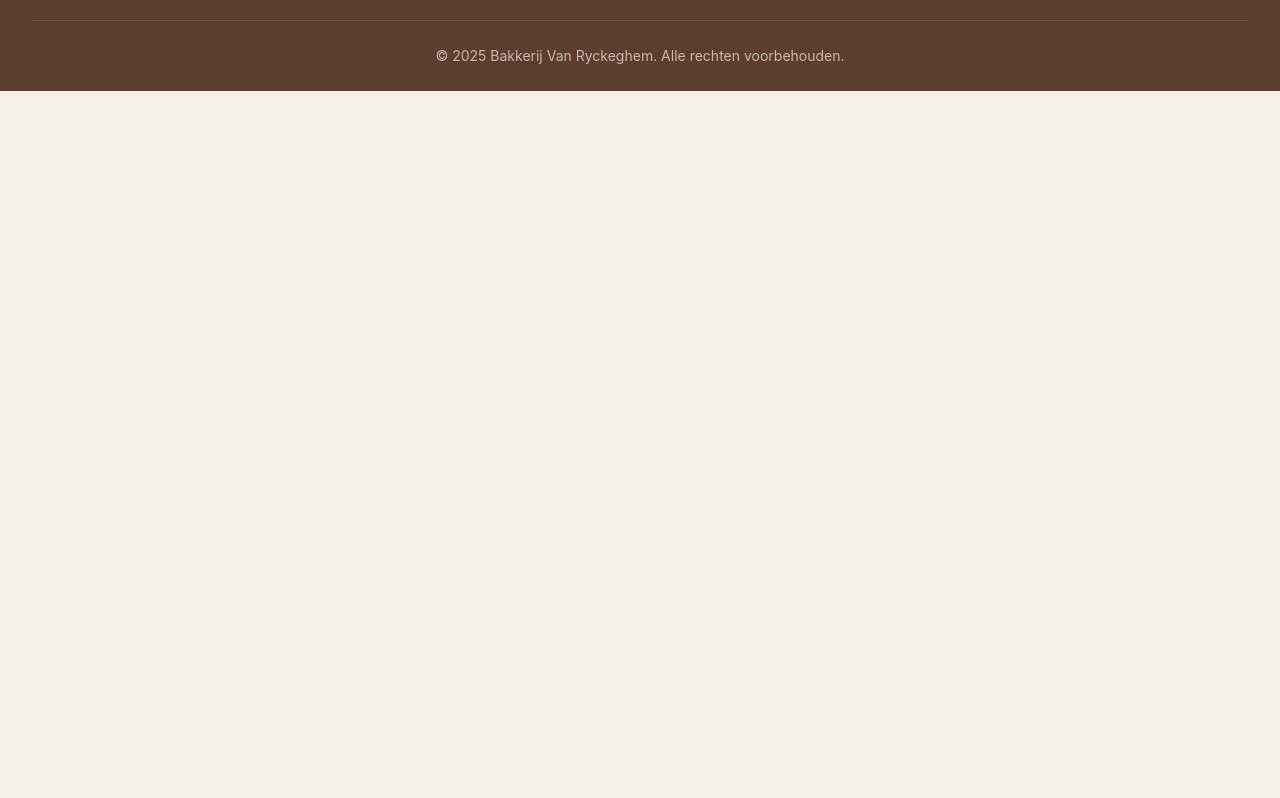
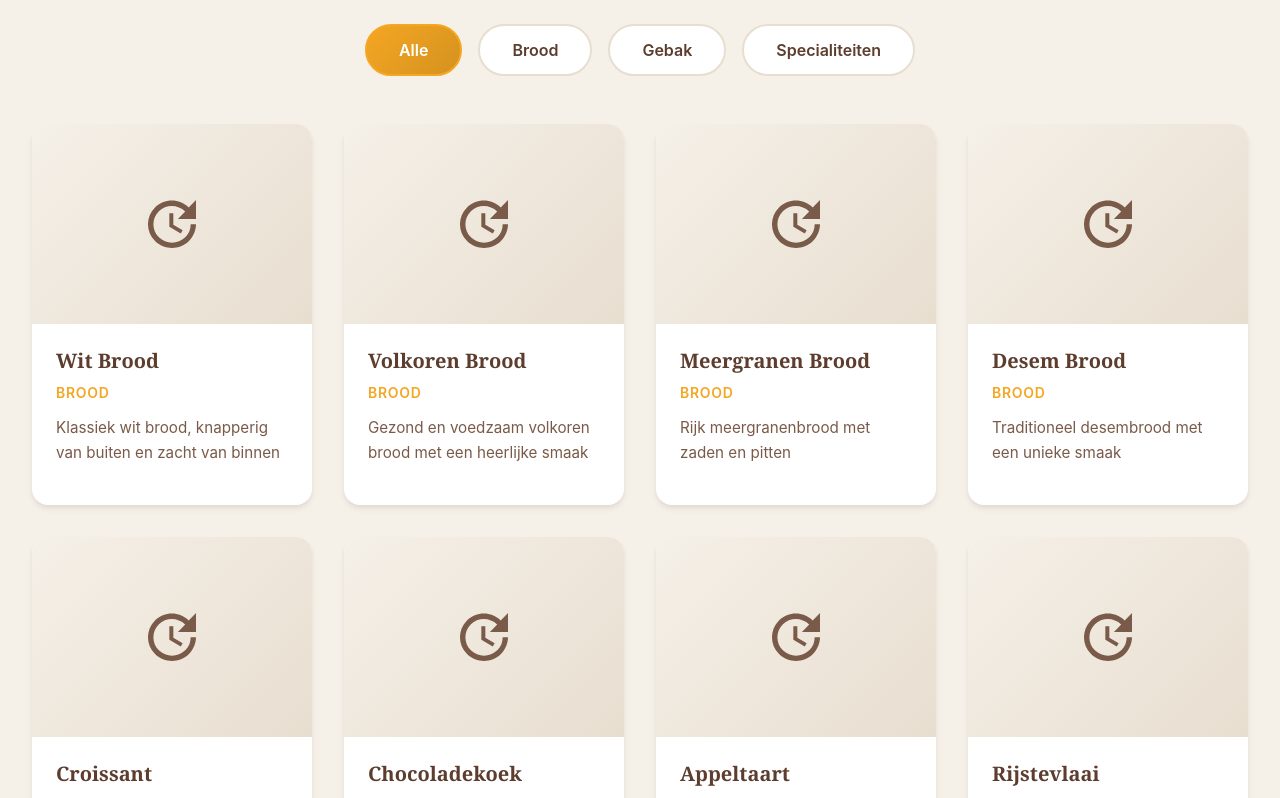
Before and after one commit to SanderVanryckeghem/bakkerij_vanryckeghem, an Angular app in the folder bakkerij_vanryckeghem/: page /assortiment in a window 1280 px wide. Shown: the part 760-1558 px from the top of the page. Before the commit the page ends 851 px from the top, so only its background shows below. Built offline with nearby package versions, Linux system fonts and the light colour scheme.

Commit message:
Issue 20: Assortiment Page - Product Catalog

```diff
--- a/bakkerij_vanryckeghem/src/app/features/assortiment/assortiment/assortiment.html
+++ b/bakkerij_vanryckeghem/src/app/features/assortiment/assortiment/assortiment.html
@@ -1,6 +1,53 @@
-<div class="container-custom py-16">
-  <h1 class="text-hero text-bakery-brown mb-4">Ons Assortiment</h1>
-  <p class="text-lg mb-8">
-    Product catalog - coming soon in issue #20
-  </p>
+<div>
+  <app-hero
+    title="Ons Assortiment"
+    subtitle="Ontdek onze ambachtelijke producten, dagelijks vers gebakken"
+  ></app-hero>
+
+  <div class="container-custom py-16">
+    <section class="mb-12">
+      <div class="category-filters">
+        @for (category of categories; track category) {
+          <button
+            class="category-filter-btn"
+            [class.active]="selectedCategory() === category"
+            (click)="selectCategory(category)"
+          >
+            {{ category }}
+          </button>
+        }
+      </div>
+    </section>
+
+    <section>
+      <div class="products-grid">
+        @for (product of filteredProducts(); track product.id) {
+          <div class="product-card">
+            <div class="product-image">
+              @if (product.imageUrl) {
+                <img [src]="product.imageUrl" [alt]="product.name" loading="lazy">
+              } @else {
+                <div class="product-image-placeholder">
+                  <svg class="w-16 h-16 text-bakery-brown-light" fill="currentColor" viewBox="0 0 24 24">
+                    <path d="M21 10.12h-6.78l2.74-2.82c-2.73-2.7-7.15-2.8-9.88-.1-2.73 2.71-2.73 7.08 0 9.79 2.73 2.71 7.15 2.71 9.88 0C18.32 15.65 19 14.08 19 12.1h2c0 1.98-.88 4.55-2.64 6.29-3.51 3.48-9.21 3.48-12.72 0-3.5-3.47-3.53-9.11-.02-12.58 3.51-3.47 9.14-3.47 12.65 0L21 3v7.12zM12.5 8v4.25l3.5 2.08-.72 1.21L11 13V8h1.5z"/>
+                  </svg>
+                </div>
+              }
+            </div>
+            <div class="product-content">
+              <h3 class="product-name">{{ product.name }}</h3>
+              <p class="product-category">{{ product.category }}</p>
+              <p class="product-description">{{ product.description }}</p>
+            </div>
+          </div>
+        }
+      </div>
+
+      @if (filteredProducts().length === 0) {
+        <div class="no-products">
+          <p>Geen producten gevonden in deze categorie.</p>
+        </div>
+      }
+    </section>
+  </div>
 </div>
--- a/bakkerij_vanryckeghem/src/app/features/assortiment/assortiment/assortiment.scss
+++ b/bakkerij_vanryckeghem/src/app/features/assortiment/assortiment/assortiment.scss
@@ -0,0 +1,118 @@
+.category-filters {
+  display: flex;
+  justify-content: center;
+  flex-wrap: wrap;
+  gap: 1rem;
+  margin-bottom: 3rem;
+}
+
+.category-filter-btn {
+  padding: 0.75rem 2rem;
+  background: white;
+  border: 2px solid #E8DED0;
+  border-radius: 2rem;
+  font-size: 1rem;
+  font-weight: 600;
+  color: #5C3D2E;
+  cursor: pointer;
+  transition: all 0.3s ease;
+
+  &:hover {
+    border-color: #F5A623;
+    background-color: #FAFAF8;
+  }
+
+  &.active {
+    background: linear-gradient(135deg, #F5A623 0%, #D4921F 100%);
+    border-color: #F5A623;
+    color: white;
+  }
+}
+
+.products-grid {
+  display: grid;
+  grid-template-columns: repeat(auto-fill, minmax(280px, 1fr));
+  gap: 2rem;
+
+  @media (max-width: 640px) {
+    grid-template-columns: 1fr;
+  }
+}
+
+.product-card {
+  background: white;
+  border-radius: 1rem;
+  overflow: hidden;
+  box-shadow: 0 4px 6px -1px rgba(92, 61, 46, 0.1), 0 2px 4px -1px rgba(92, 61, 46, 0.06);
+  transition: all 0.3s ease;
+
+  &:hover {
+    transform: translateY(-8px);
+    box-shadow: 0 10px 15px -3px rgba(92, 61, 46, 0.2), 0 4px 6px -2px rgba(92, 61, 46, 0.1);
+
+    .product-image img {
+      transform: scale(1.05);
+    }
+  }
+}
+
+.product-image {
+  width: 100%;
+  height: 200px;
+  overflow: hidden;
+  background-color: #F5F0E8;
+  display: flex;
+  align-items: center;
+  justify-content: center;
+
+  img {
+    width: 100%;
+    height: 100%;
+    object-fit: cover;
+    transition: transform 0.3s ease;
+  }
+}
+
+.product-image-placeholder {
+  display: flex;
+  align-items: center;
+  justify-content: center;
+  width: 100%;
+  height: 100%;
+  background: linear-gradient(135deg, #F5F0E8 0%, #E8DED0 100%);
+  color: #B8A89A;
+}
+
+.product-content {
+  padding: 1.5rem;
+}
+
+.product-name {
+  font-size: 1.25rem;
+  font-weight: 700;
+  color: #5C3D2E;
+  margin-bottom: 0.5rem;
+  font-family: Georgia, Palatino, 'Times New Roman', serif;
+}
+
+.product-category {
+  font-size: 0.875rem;
+  font-weight: 600;
+  color: #F5A623;
+  text-transform: uppercase;
+  letter-spacing: 0.05em;
+  margin-bottom: 0.75rem;
+}
+
+.product-description {
+  color: #7A5A48;
+  line-height: 1.6;
+  font-size: 0.95rem;
+}
+
+.no-products {
+  text-align: center;
+  padding: 4rem 2rem;
+  color: #7A5A48;
+  font-size: 1.125rem;
+}
--- a/bakkerij_vanryckeghem/src/app/features/assortiment/assortiment/assortiment.ts
+++ b/bakkerij_vanryckeghem/src/app/features/assortiment/assortiment/assortiment.ts
@@ -1,11 +1,111 @@
-import { Component } from '@angular/core';
+import { Component, signal, computed } from '@angular/core';
+import { Hero } from '../../../shared/components';
+
+type Category = 'Alle' | 'Brood' | 'Gebak' | 'Specialiteiten';
+
+interface Product {
+  id: number;
+  name: string;
+  description: string;
+  category: Exclude<Category, 'Alle'>;
+  imageUrl?: string;
+}
 
 @Component({
   selector: 'app-assortiment',
-  imports: [],
+  imports: [Hero],
   templateUrl: './assortiment.html',
   styleUrl: './assortiment.scss',
 })
 export class Assortiment {
+  selectedCategory = signal<Category>('Alle');
 
+  categories: Category[] = ['Alle', 'Brood', 'Gebak', 'Specialiteiten'];
+
+  products: Product[] = [
+    {
+      id: 1,
+      name: 'Wit Brood',
+      description: 'Klassiek wit brood, knapperig van buiten en zacht van binnen',
+      category: 'Brood'
+    },
+    {
+      id: 2,
+      name: 'Volkoren Brood',
+      description: 'Gezond en voedzaam volkoren brood met een heerlijke smaak',
+      category: 'Brood'
+    },
+    {
+      id: 3,
+      name: 'Meergranen Brood',
+      description: 'Rijk meergranenbrood met zaden en pitten',
+      category: 'Brood'
+    },
+    {
+      id: 4,
+      name: 'Desem Brood',
+      description: 'Traditioneel desembrood met een unieke smaak',
+      category: 'Brood'
+    },
+    {
+      id: 5,
+      name: 'Croissant',
+      description: 'Boterrijke croissant, elke ochtend vers gebakken',
+      category: 'Gebak'
+    },
+    {
+      id: 6,
+      name: 'Chocoladekoek',
+      description: 'Smeuïge chocoladekoek met pure chocolade',
+      category: 'Gebak'
+    },
+    {
+      id: 7,
+      name: 'Appeltaart',
+      description: 'Huisgemaakte appeltaart met verse appels en kaneel',
+      category: 'Gebak'
+    },
+    {
+      id: 8,
+      name: 'Rijstevlaai',
+      description: 'Traditionele rijstevlaai met romige vulling',
+      category: 'Gebak'
+    },
+    {
+      id: 9,
+      name: 'Kerststol',
+      description: 'Traditionele kerststol met amandelspijs en rozijnen',
+      category: 'Specialiteiten'
+    },
+    {
+      id: 10,
+      name: 'Paasbrood',
+      description: 'Heerlijk paasbrood met amandelspijs',
+      category: 'Specialiteiten'
+    },
+    {
+      id: 11,
+      name: 'Speculaas',
+      description: 'Krokante speculaas met traditionele kruiden',
+      category: 'Specialiteiten'
+    },
+    {
+      id: 12,
+      name: 'Taart op Bestelling',
+      description: 'Gepersonaliseerde taarten voor elke gelegenheid',
+      category: 'Specialiteiten'
+    }
+  ];
+
+  filteredProducts = computed(() => {
+    const category = this.selectedCategory();
+    if (category === 'Alle') {
+      return this.products;
+    }
+    return this.products.filter(p => p.category === category);
+  });
+
+  selectCategory(category: Category) {
+    this.selectedCategory.set(category);
+  }
 }
```
